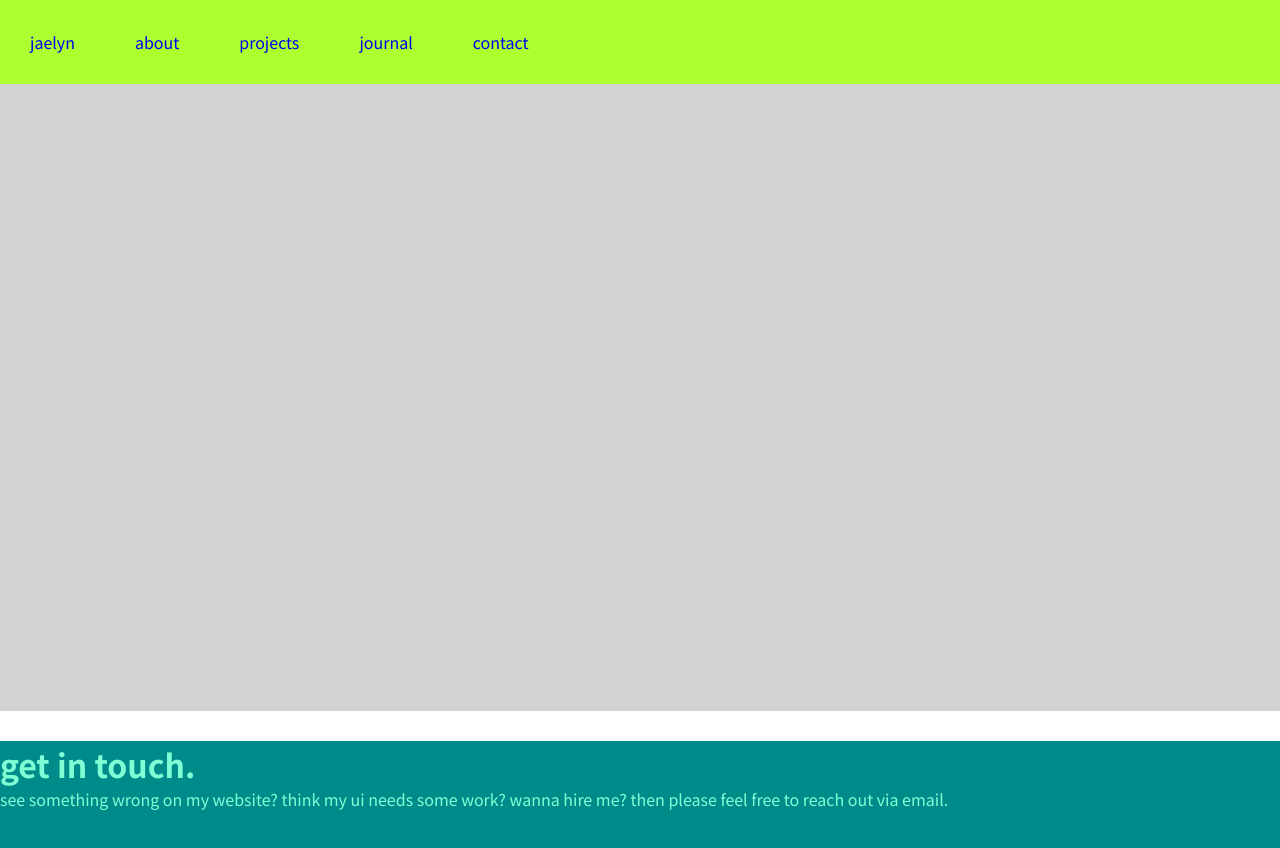
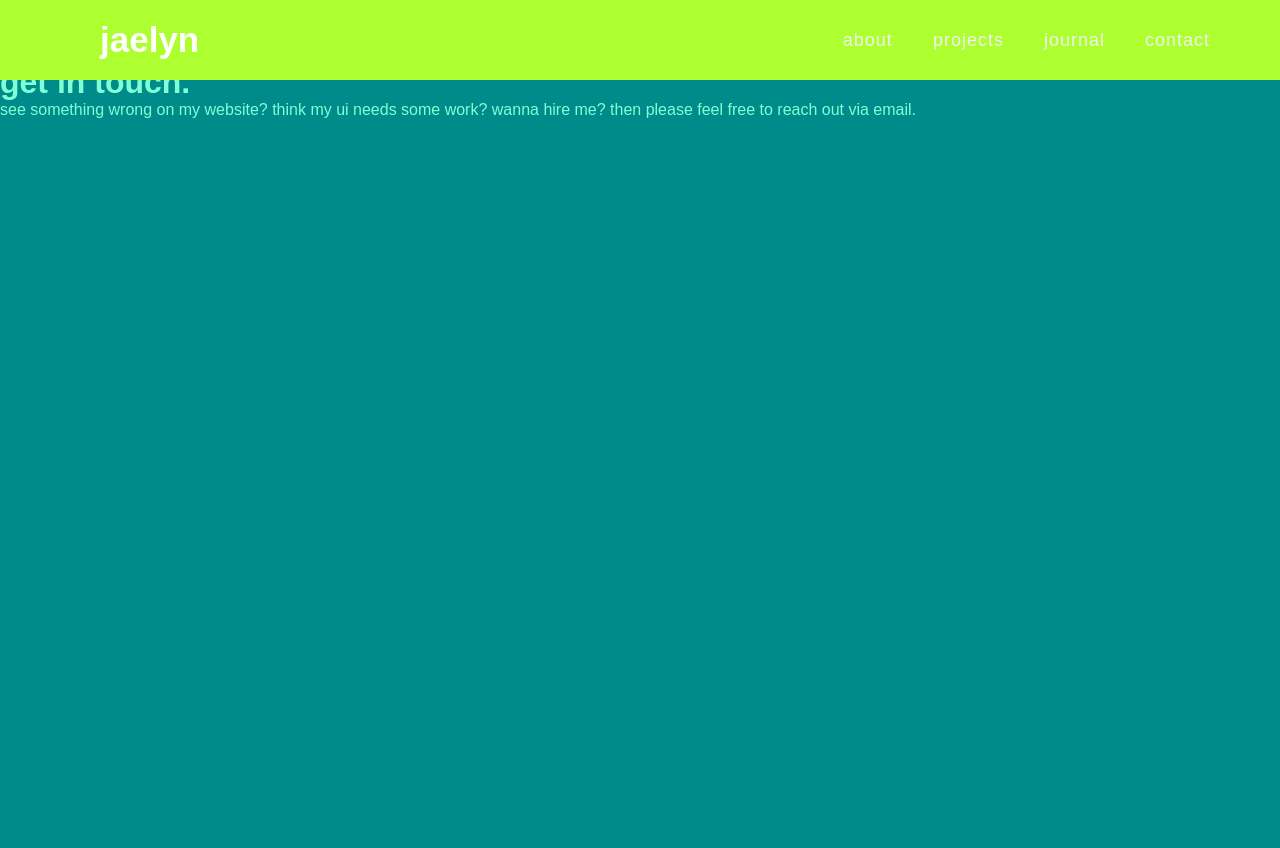
Before and after one commit to jaemevans/jaemevans.github.io, a React (Create React App) app: page /contact in a window 1280 px wide. Shown: the top 848 px of the page. Built offline with nearby package versions, Linux system fonts and the light colour scheme.

Commit message:
responsive nav bar implemented kinda

```diff
--- a/public/index.html
+++ b/public/index.html
@@ -16,6 +16,7 @@
       user's mobile device or desktop. See https://developers.google.com/web/fundamentals/web-app-manifest/
     -->
     <link rel="manifest" href="%PUBLIC_URL%/manifest.json" />
+    <link rel="stylesheet" href="https://cdnjs.cloudflare.com/ajax/libs/font-awesome/4.7.0/css/font-awesome.min.css">
     <!--
       Notice the use of %PUBLIC_URL% in the tags above.
       It will be replaced with the URL of the `public` folder during the build.
@@ -25,7 +26,7 @@
       work correctly both with client-side routing and a non-root public URL.
       Learn how to configure a non-root public URL by running `npm run build`.
     -->
-    <title>jaelyn</title>
+    <title>jaelyn evans</title>
   </head>
   <body>
     <noscript>You need to enable JavaScript to run this app.</noscript>
--- a/src/App.css
+++ b/src/App.css
@@ -4,28 +4,3 @@
   max-height: 100%;
   overflow: hidden;
 }
-
-.wrapper {
-  display: grid;
-  grid-gap: 30px;
-
-  /* grid-template-columns: 100%; */
-  grid-template-rows: 10% 90%;
-  background-color: white;
-  /* background-color: #F5F5FA; */
-  color: blue;
-}
-.a {
-  /* grid-column: 1; */
-  grid-row: 2/3;
-  background-color: darkgreen;
-  /* background-color: #F5F5FA; */
-}
-
-.b {
-  /* grid-column: 1 ; */
-  grid-row: 1;
-  background-color: lightgrey;
-
-  /* background-color: #F5F5FA; */
-}
--- a/src/Components/About.css
+++ b/src/Components/About.css
@@ -3,4 +3,5 @@
     height: 706px;
     background-color: darkmagenta;
     color: black;
+    margin-top: 6%;
 }
--- a/src/Components/Contact.css
+++ b/src/Components/Contact.css
@@ -3,4 +3,6 @@
     background-color: darkcyan;
     width: 6900px;
     height: 7000px;
+    margin-top: 5%;
+
 }
--- a/src/Components/Homepage.css
+++ b/src/Components/Homepage.css
@@ -5,6 +5,7 @@
     grid-gap: 10px;
     grid-template-rows: 500px 200px;
     grid-template-columns: 400px 300px;
+    margin-top: 5%;
 }
 
 .greetings {
--- a/src/Components/Homepage.js
+++ b/src/Components/Homepage.js
@@ -9,6 +9,7 @@ import TextLoop from "react-text-loop";
 
 function Homepage() {
   return (
+
     <div className="homepagemain">
       <div className="greetings">
         <TextLoop
--- a/src/Components/Shared/Navigation.css
+++ b/src/Components/Shared/Navigation.css
@@ -1,26 +1,27 @@
-
+/*
 @import url("https://fonts.googleapis.com/css2?family=Poppins:ital,wght@0,100;0,200;0,300;0,400;0,500;0,600;0,700;0,800;0,900;1,100;1,200;1,300;1,400;1,500;1,600;1,700;1,800;1,900&display=swap");
 
 * {
   margin: 0;
   padding: 0;
   box-sizing: border-box;
+  font-family: 'Poppins', sans-serif;
 }
 
-body {
-  /* font-family: "Poppins", sans-serif; */
+
+
+.container {
+
+  background-color: greenyellow;
+
 }
 
-.container {
-  /* max-width: 1050px; */
-  /* width: 90%; */
-  /* margin: auto; */
-  background-color: greenyellow;
+ul {
+    display:flex;
+    flex-wrap: wrap;
 }
-
-.test {
-    display:flex;
-    /* margin: 7px; */
+a:active {
+  color: green;
 }
 a:visited{
   text-decoration: none;
@@ -33,7 +34,7 @@ a {
   text-decoration: none;
 }
 
-li {
+ul li {
     margin: 30px;
     list-style: none;
 
@@ -48,24 +49,130 @@ li:hover{
   background-color: brown;
 }
 
-/* .nav-container { */
-  /* display: flex; */
-  /* background-color: purple; */
-  /* justify-content: space-between; */
-  /* align-items: center; */
-  /* height: 70px; */
-/* } */
-
 .nav-container {
   display: flex;
   position: relative;
   height: 10%;
+  position: fixed;
+  top: 0;
+  width: 100%;
+} */
+
+
+
+
+*{
+  margin: 0;
+  padding: 0;
+  box-sizing: border-box;
+  font-family: 'Poppins', sans-serif;
 }
-
-/* .logo {
+nav{
+  display: flex;
+  position: fixed;
+  top:0;
+  height: 80px;
+  width: 100%;
+  background: greenyellow;
+  align-items: center;
+  justify-content: space-between;
+  padding: 0 50px 0 100px;
+  flex-wrap: wrap;
+}
+nav .logo{
+  color: #fff;
+  font-size: 35px;
+  font-weight: 600;
+}
+nav ul{
+  display: flex;
+  flex-wrap: wrap;
+  list-style: none;
+}
+nav ul li{
+  margin: 0 5px;
+}
+nav ul li a{
+  color: #f2f2f2;
+  text-decoration: none;
+  font-size: 18px;
+  font-weight: 500;
+  padding: 8px 15px;
+  border-radius: 5px;
+  letter-spacing: 1px;
+  transition: all 0.3s ease;
+}
+nav ul li a.active,
+nav ul li a:hover{
+  color: #111;
+}
+nav .menu-btn i{
+  color: #fff;
+  font-size: 22px;
+  cursor: pointer;
+  display: none;
+}
+input[type="checkbox"]{
+  display: none;
+}
+@media (max-width: 1000px){
+  nav{
+    padding: 0 40px 0 50px;
+  }
+}
+@media (max-width: 920px) {
+  nav .menu-btn i{
+    display: block;
+  }
+  #click:checked ~ .menu-btn i:before{
+    content: "\f00d";
+  }
+  nav ul{
+    position: fixed;
+    top: 80px;
+    left: -100%;
+    background: #111;
+    height: 100vh;
+    width: 100%;
+    text-align: center;
+    display: block;
+    transition: all 0.3s ease;
+  }
+  #click:checked ~ ul{
+    left: 0;
+  }
+  nav ul li{
+    width: 100%;
+    margin: 40px 0;
+  }
+  nav ul li a{
+    width: 100%;
+    margin-left: -100%;
+    display: block;
+    font-size: 20px;
+    transition: 0.6s cubic-bezier(0.68, -0.55, 0.265, 1.55);
+  }
+  #click:checked ~ ul li a{
+    margin-left: 0px;
+  }
+  nav ul li a.active,
+  nav ul li a:hover{
+    background: none;
+    color: cyan;
+  }
+}
+.content{
   position: absolute;
-  top: 5px;
-  right: 15px;
-  font-size: 1.2rem;
-  color: red;
-} */
+  top: 50%;
+  left: 50%;
+  transform: translate(-50%, -50%);
+  text-align: center;
+  z-index: -1;
+  width: 100%;
+  padding: 0 30px;
+  color: #1b1b1b;
+}
+.content div{
+  font-size: 40px;
+  font-weight: 700;
+}
--- a/src/Components/Shared/Navigation.js
+++ b/src/Components/Shared/Navigation.js
@@ -1,5 +1,5 @@
-import './Navigation.css';
-import React from 'react';
+import "./Navigation.css";
+import React from "react";
 import { BrowserRouter as Router, Switch, Route, Link } from "react-router-dom";
 
 // import Container from 'react-bootstrap/Container';
@@ -8,29 +8,50 @@ import { BrowserRouter as Router, Switch, Route, Link } from "react-router-dom";
 
 function Navigation() {
   return (
-      <div >
-       {/* <div class="navbar"> */}
-        <div class="container nav-container">
-		<li><Link to="/">jaelyn</Link></li>
+    <div>
+       <nav>
+        <div class="logo">
 
-          <div class="test">
-            <li><Link to="/about">about</Link></li>
-            <li><Link to="/projects">projects</Link></li>
-            <li><Link to="/journal">journal</Link></li>
-            <li><Link to="/contact">contact</Link></li>
+            {/* <Link to="/">jaelyn</Link> */}
+        jaelyn
+        </div>
+		<input type="checkbox" id="click" />
+         <label for="click" class="menu-btn" >
+         <i class="fa fas fa-bars"></i>
+         </label>
+
+        <ul>
+          <li>
+            <Link to="/about">about</Link>
+          </li>
+          <li>
+            <Link to="/projects">projects</Link>
+          </li>
+          <li>
+            <Link to="/journal">journal</Link>
+          </li>
+          <li>
+            <Link to="/contact">contact</Link>
+          </li>
+        </ul>
+		</nav>
+		<div class="content">
+         <div>
+            Responsive Navigation Menu Bar Design
+         </div>
+         <div>
+            using only HTML & CSS
          </div>
       </div>
-      {/* </div> */}
+
     </div>
   );
 }
 
 export default Navigation;
 
-
-
-
-{/* <ul className="navigation">
+{
+  /* <ul className="navigation">
 					<li >jaelyn evans</li>
 				</ul>
 				<ul className="navigation">
@@ -53,8 +74,8 @@ export default Navigation;
 							contact
 						</li>
 					</div>
-				</ul> */}
-
+				</ul> */
+}
 
 // .useless {
 // 	/* display: flex; */
@@ -65,8 +86,6 @@ export default Navigation;
 // 	background-color: yellow;
 // 	list-style: none;
 // }
-
-
 
 // 	<div >
 // 	<div class="navbar">
@@ -90,3 +109,28 @@ export default Navigation;
 // 	 </div>
 //    </div>
 // 	 </div>
+
+// .wrapper {
+// 	display: grid;
+// 	grid-gap: 30px;
+
+// 	/* grid-template-columns: 100%; */
+// 	grid-template-rows: 10% 90%;
+// 	background-color: white;
+// 	/* background-color: #F5F5FA; */
+// 	color: blue;
+//   }
+//   .a {
+// 	/* grid-column: 1; */
+// 	grid-row: 2/3;
+// 	background-color: darkgreen;
+// 	/* background-color: #F5F5FA; */
+//   }
+
+//   .b {
+// 	/* grid-column: 1 ; */
+// 	grid-row: 1;
+// 	background-color: lightgrey;
+
+// 	/* background-color: #F5F5FA; */
+//   }
```
Also changed, not shown: 19 other files (tests, documents, lock files or other folders). Lines whose indentation alone changed are shown as unchanged.
